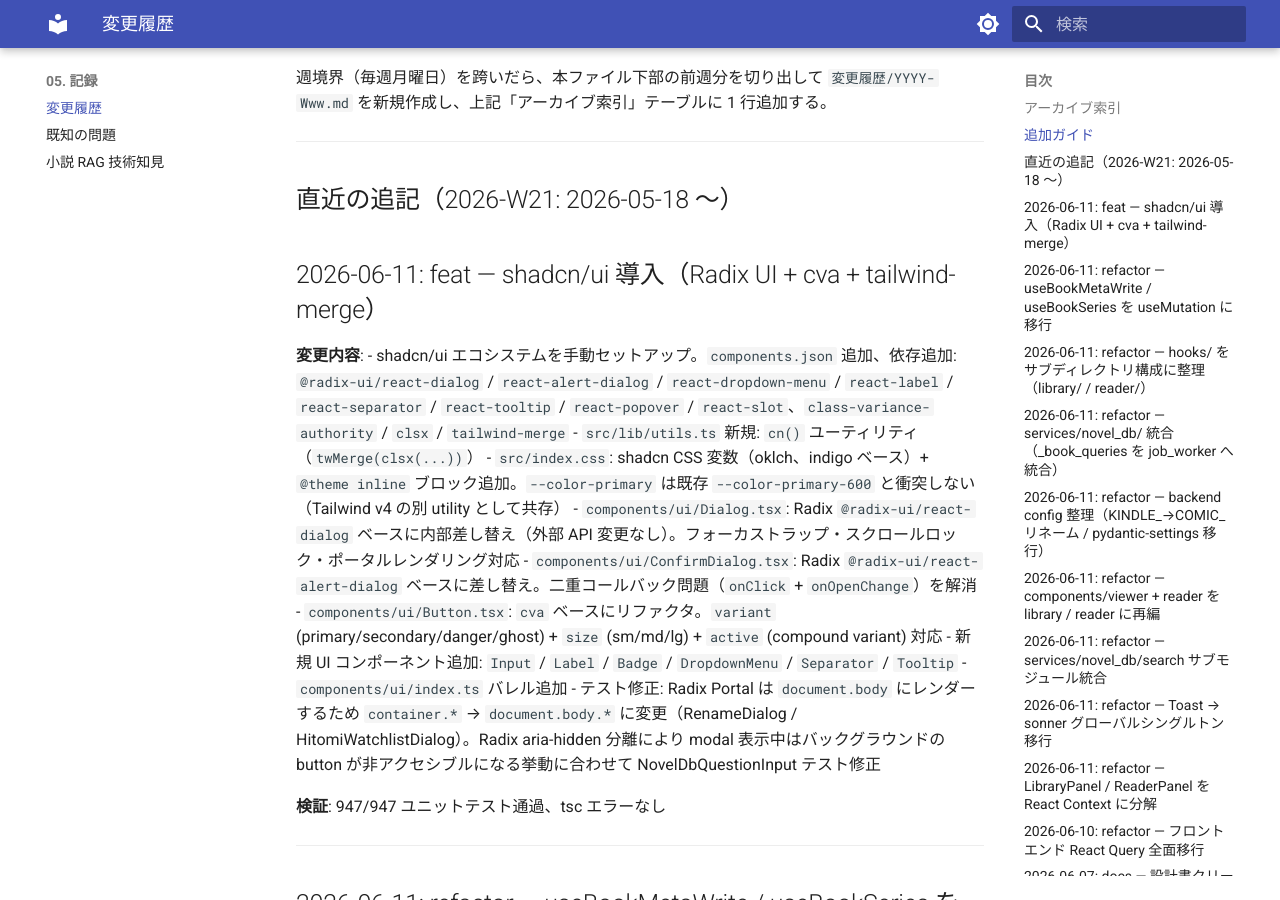
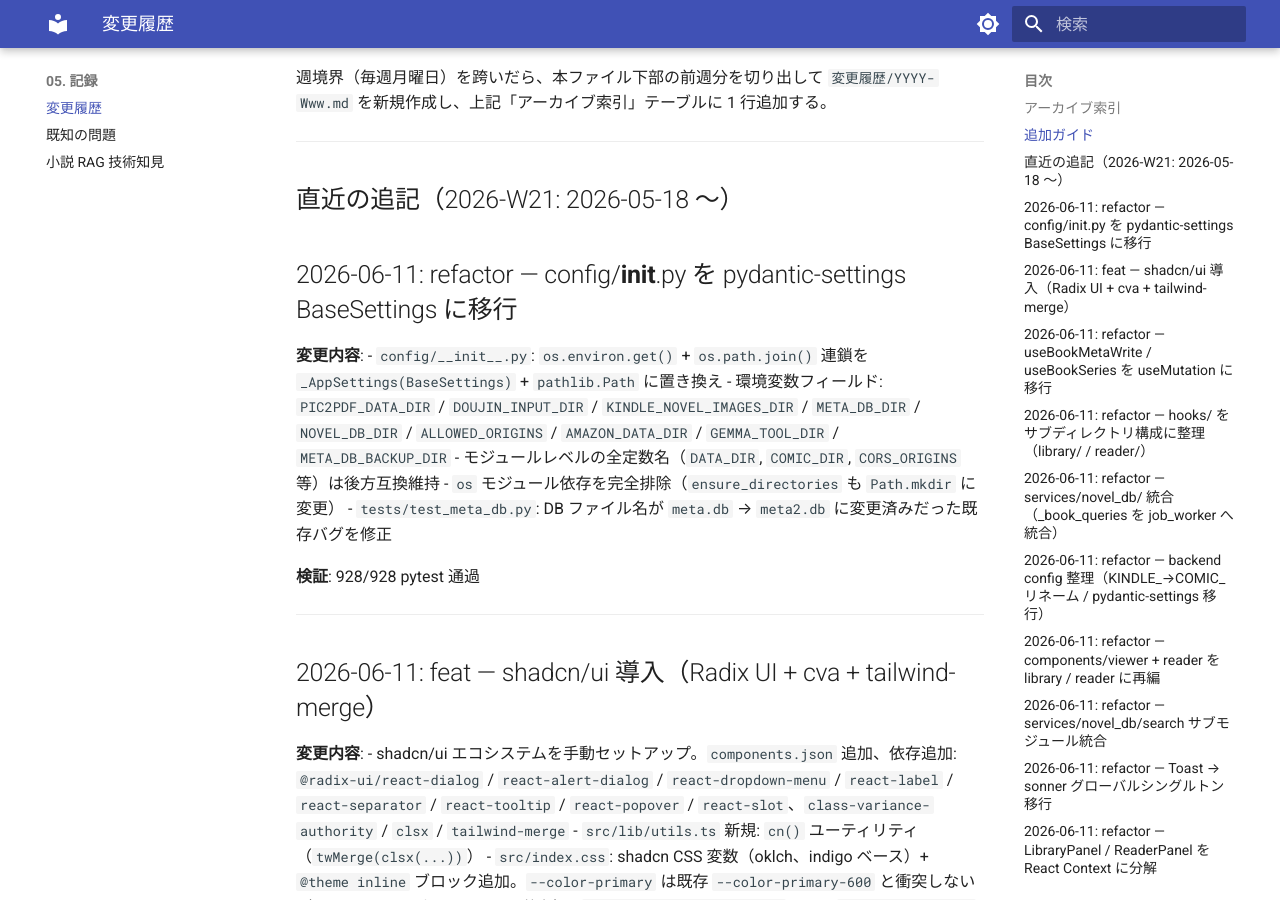
Before and after one commit to kkmmyr/Pic2PDF_Viewer, an MkDocs documentation site: the page built from docs/05_記録/変更履歴.md, in a window 1280 px wide and 900 px high, scrolled down 1156 px. Built offline with MkDocs 1.6.1 and Material for MkDocs 9.7.7, drawn with Linux system fonts in a browser that asks for light colours.

Commit message:
refactor(config): __init__.py を pydantic-settings BaseSettings に移行
- _AppSettings(BaseSettings) に 9 つの env var フィールドを集約
  (PIC2PDF_DATA_DIR / DOUJIN_INPUT_DIR / KINDLE_NOVEL_IMAGES_DIR /
   META_DB_DIR / NOVEL_DB_DIR / ALLOWED_ORIGINS / AMAZON_DATA_DIR /
   GEMMA_TOOL_DIR / META_DB_BACKUP_DIR)
- os.path.join 連鎖を pathlib.Path / 演算子に置換、os インポートを排除
- モジュールレベル定数名はすべて後方互換維持
- ensure_directories を Path.mkdir(parents=True, exist_ok=True) に変更
- fix(test): test_meta_db の meta.db → meta2.db ファイル名ズレを修正
- 928/928 pytest 通過

Co-Authored-By: Claude Sonnet 4.6 <noreply@anthropic.com>

```diff
--- a/docs/05_記録/変更履歴.md
+++ b/docs/05_記録/変更履歴.md
@@ -28,6 +28,19 @@
 ---
 
 ## 直近の追記（2026-W21: 2026-05-18 〜）
+
+## 2026-06-11: refactor — config/__init__.py を pydantic-settings BaseSettings に移行
+
+**変更内容**:
+- `config/__init__.py`: `os.environ.get()` + `os.path.join()` 連鎖を `_AppSettings(BaseSettings)` + `pathlib.Path` に置き換え
+- 環境変数フィールド: `PIC2PDF_DATA_DIR` / `DOUJIN_INPUT_DIR` / `KINDLE_NOVEL_IMAGES_DIR` / `META_DB_DIR` / `NOVEL_DB_DIR` / `ALLOWED_ORIGINS` / `AMAZON_DATA_DIR` / `GEMMA_TOOL_DIR` / `META_DB_BACKUP_DIR`
+- モジュールレベルの全定数名（`DATA_DIR`, `COMIC_DIR`, `CORS_ORIGINS` 等）は後方互換維持
+- `os` モジュール依存を完全排除（`ensure_directories` も `Path.mkdir` に変更）
+- `tests/test_meta_db.py`: DB ファイル名が `meta.db` → `meta2.db` に変更済みだった既存バグを修正
+
+**検証**: 928/928 pytest 通過
+
+---
 
 ## 2026-06-11: feat — shadcn/ui 導入（Radix UI + cva + tailwind-merge）
 
```
Also changed, not shown: 2 other files.
